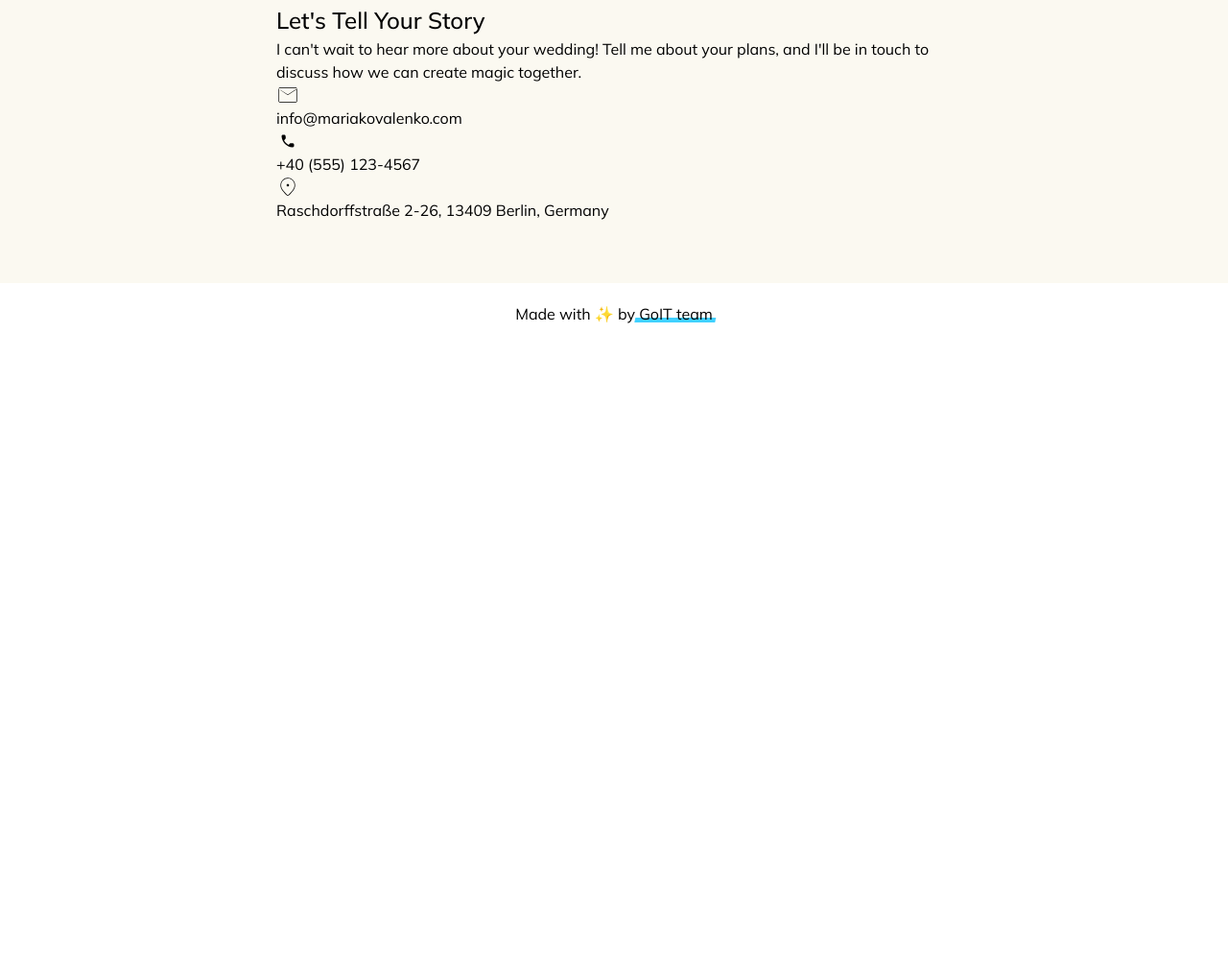
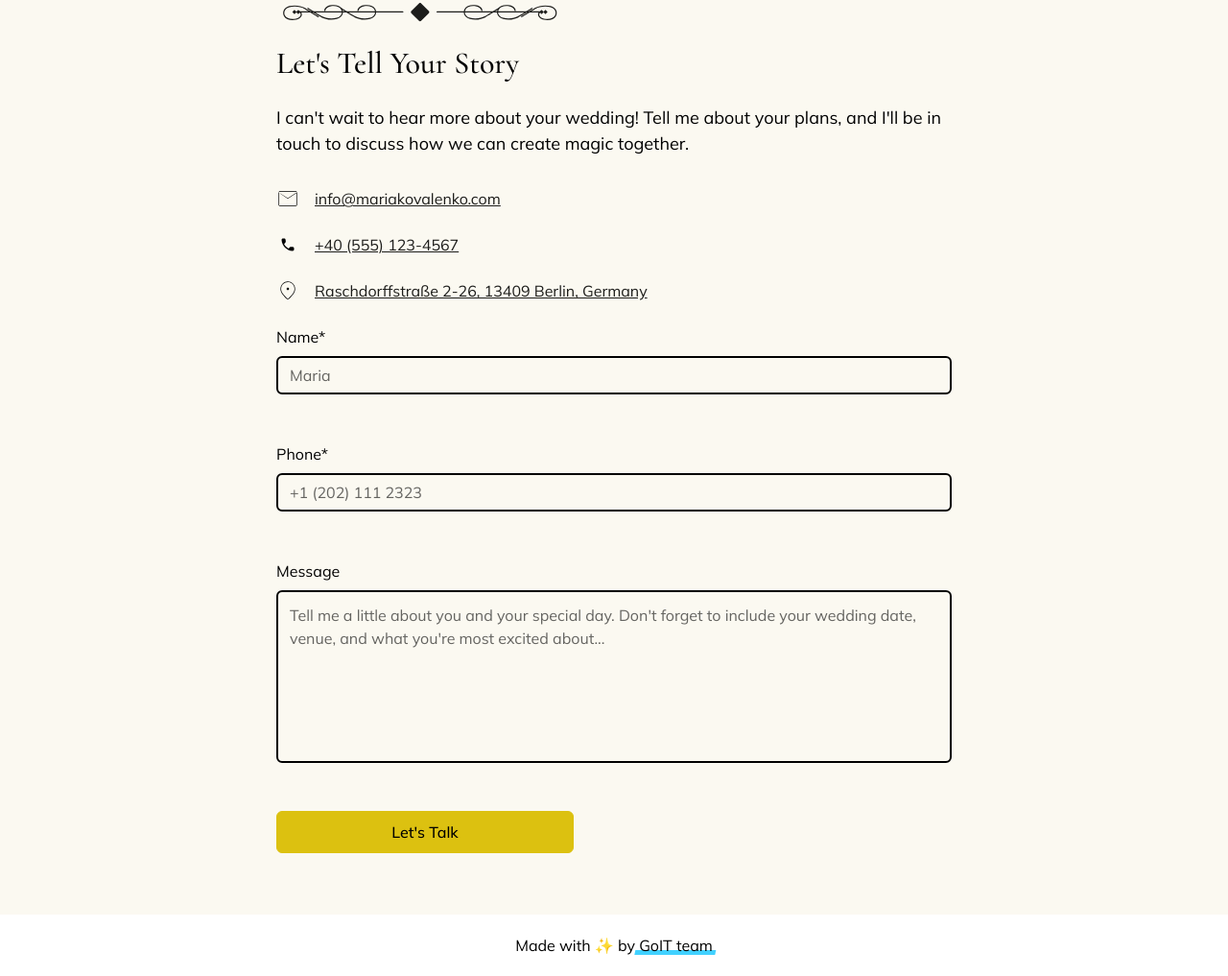
Before and after one commit to yanamikha/team_project_js, a website built with Vite: page src/index.html in a window 1280 px wide. Shown: the part 1183-2200 px from the top of the page at 96% size. Before the commit the page ends 1542 px from the top, so only its background shows below. Built offline with nearby package versions, Linux system fonts and the light colour scheme.

Commit message:
Add contacts section and form validation

```diff
--- a/src/css/contacts.css
+++ b/src/css/contacts.css
@@ -1,9 +1,265 @@
+/* =========================
+   MOBILE — 375px
+   ========================= */
+
 .contacts {
   padding: 64px 0;
   background-color: #fbf9f1;
 }
 
+.container.contacts-container {
+  padding-left: 20px;
+  padding-right: 20px;
+}
+
 .contacts-container {
   display: flex;
-  gap: 80px;
+  flex-direction: column;
+  gap: 24px;
 }
+
+.contacts-info {
+  width: 100%;
+}
+
+.contacts-decoration {
+  display: block;
+  width: 300px;
+  height: 20px;
+  margin-bottom: 24px;
+}
+
+.contacts-title {
+  margin-bottom: 24px;
+
+  font-family: 'Cormorant', serif;
+  font-weight: 500;
+  font-size: 32px;
+  line-height: 1.2;
+  text-align: center;
+}
+
+.contacts-text {
+  margin-bottom: 32px;
+
+  font-weight: 400;
+  font-size: 18px;
+  line-height: 1.5;
+  text-align: center;
+}
+
+.contacts-list {
+  display: flex;
+  flex-direction: column;
+  gap: 24px;
+}
+
+.contacts-item {
+  display: flex;
+  align-items: center;
+  gap: 16px;
+}
+
+.contacts-icon {
+  width: 24px;
+  height: 24px;
+  flex-shrink: 0;
+}
+
+.contacts-link {
+  font-weight: 400;
+  font-size: 16px;
+  line-height: 1.5;
+
+  color: #1d1d1b;
+  text-decoration: underline;
+}
+
+.contacts-form {
+  width: 100%;
+
+  display: flex;
+  flex-direction: column;
+  gap: 24px;
+}
+
+.contacts-label {
+  display: flex;
+  flex-direction: column;
+  gap: 8px;
+
+  font-weight: 400;
+  font-size: 16px;
+  line-height: 1.5;
+}
+
+.contacts-input {
+  width: 100%;
+  height: 40px;
+  padding: 8px 12px;
+
+  font: inherit;
+  color: #000;
+
+  background-color: transparent;
+  border: 2px solid #000;
+  border-radius: 6px;
+  outline: none;
+}
+
+.contacts-input::placeholder {
+  color: rgba(0, 0, 0, 0.6);
+}
+
+.contacts-input:focus {
+  border-color: #b09a0c;
+}
+
+.contacts-textarea {
+  width: 100%;
+  height: 180px;
+  padding: 12px;
+
+  font: inherit;
+  color: #000;
+
+  background-color: transparent;
+  border: 2px solid #000;
+  border-radius: 6px;
+  outline: none;
+
+  resize: none;
+}
+
+.contacts-textarea::placeholder {
+  color: rgba(0, 0, 0, 0.6);
+}
+
+.contacts-textarea:focus {
+  border-color: #b09a0c;
+}
+
+.contacts-input:focus::placeholder,
+.contacts-textarea:focus::placeholder {
+  color: transparent;
+}
+
+.contacts-input.is-error,
+.contacts-textarea.is-error {
+  border-color: #c40000;
+  color: #c40000;
+}
+
+.contacts-input.is-error::placeholder,
+.contacts-textarea.is-error::placeholder {
+  color: #c40000;
+}
+
+.contacts-error {
+  min-height: 18px;
+  font-size: 12px;
+  line-height: 1.5;
+  color: #c40000;
+}
+
+.contacts-button {
+  width: 100%;
+  height: 44px;
+  padding: 10px 24px;
+
+  display: flex;
+  justify-content: center;
+  align-items: center;
+  gap: 8px;
+
+  font-weight: 500;
+  font-size: 16px;
+  line-height: 1.5;
+  text-align: center;
+
+  background-color: #dcc110;
+  border: 1px solid #dcc110;
+  border-radius: 6px;
+}
+
+.contacts-button:hover,
+.contacts-button:focus {
+  background-color: transparent;
+  border-color: #dcc110;
+}
+
+.contacts-button:active {
+  background-color: #e6d357;
+  border-color: #dcc110;
+}
+
+.contacts-button:disabled {
+  background-color: #dcc110;
+  opacity: 0.4;
+  cursor: not-allowed;
+}
+
+
+/* =========================
+   TABLET — від 768px
+   ========================= */
+
+@media screen and (min-width: 768px) {
+  .container.contacts-container {
+    padding-left: 32px;
+    padding-right: 32px;
+  }
+
+  .contacts-title {
+    text-align: left;
+  }
+
+  .contacts-text {
+    text-align: left;
+  }
+
+  .contacts-button {
+    width: 310px;
+  }
+}
+
+
+/* =========================
+   DESKTOP — від 1440px
+   ========================= */
+
+@media screen and (min-width: 1440px) {
+  .contacts {
+    padding: 92px 0;
+  }
+
+  .container.contacts-container {
+    padding-left: 64px;
+    padding-right: 64px;
+  }
+
+  .contacts-container {
+    flex-direction: row;
+    gap: 24px;
+  }
+
+  .contacts-info {
+    width: 644px;
+  }
+
+  .contacts-form {
+    width: 644px;
+  }
+
+  .contacts-title {
+    font-size: 48px;
+  }
+
+  .contacts-text {
+    margin-bottom: 40px;
+  }
+
+  .contacts-link {
+    font-size: 18px;
+  }
+}
--- /dev/null
+++ b/src/js/contacts.js
@@ -0,0 +1,20 @@
+const form = document.querySelector('.contacts-form');
+const nameInput = form.querySelector('input[name="name"]');
+const phoneInput = form.querySelector('input[name="phone"]');
+const messageInput = form.querySelector('textarea[name="message"]');
+const submitButton = form.querySelector('.contacts-button');
+
+function validateName() {
+  const value = nameInput.value.trim();
+
+  return value.length >= 2 && value.length <= 64;
+}
+
+function showNameError() {
+  const errorElement = nameInput
+    .closest('.contacts-label')
+    .querySelector('.contacts-error');
+
+  nameInput.classList.add('is-error');
+  errorElement.textContent = 'Name must be between 2 and 64 characters.';
+}
--- a/src/main.js
+++ b/src/main.js
@@ -1 +1,2 @@
 import './js/header.js';
+import './js/contacts.js';
--- a/src/partials/contacts.html
+++ b/src/partials/contacts.html
@@ -1,7 +1,12 @@
-<section class="contacts">
+<section class="contacts" id="contacts">
   <div class="container contacts-container">
     <div class="contacts-info">
-<h2 class="contacts-title">Let's Tell Your Story</h2>
+<img
+        class="contacts-decoration"
+        src="../img/decpration.svg"
+        alt=""
+      />
+      <h2 class="contacts-title">Let's Tell Your Story</h2>
 <p class="contacts-text">
   I can't wait to hear more about your wedding! Tell me about your plans, and
   I'll be in touch to discuss how we can create magic together.
@@ -38,5 +43,45 @@
 </li>
 </ul>
 </div>
+<form class="contacts-form">
+  <label class="contacts-label">
+  Name*
+  <input
+    class="contacts-input"
+    type="text"
+    name="name"
+    placeholder="Maria"
+    minlength="2"
+    maxlength="64"
+    required
+  />
+  <span class="contacts-error"></span>
+</label>
+<label class="contacts-label">
+  Phone*
+  <input
+    class="contacts-input"
+    type="tel"
+    name="phone"
+    placeholder="+1 (202) 111 2323"
+    required
+  />
+  <span class="contacts-error"></span>
+</label>
+<label class="contacts-label">
+  Message
+  <textarea
+    class="contacts-textarea"
+    name="message"
+    minlength="5"
+    maxlength="256"
+    placeholder="Tell me a little about you and your special day. Don't forget to include your wedding date, venue, and what you're most excited about..."
+  ></textarea>
+  <span class="contacts-error"></span>
+</label>
+<button class="contacts-button" type="submit">
+  Let's Talk
+</button>
+</form>
   </div>
 </section>
```
